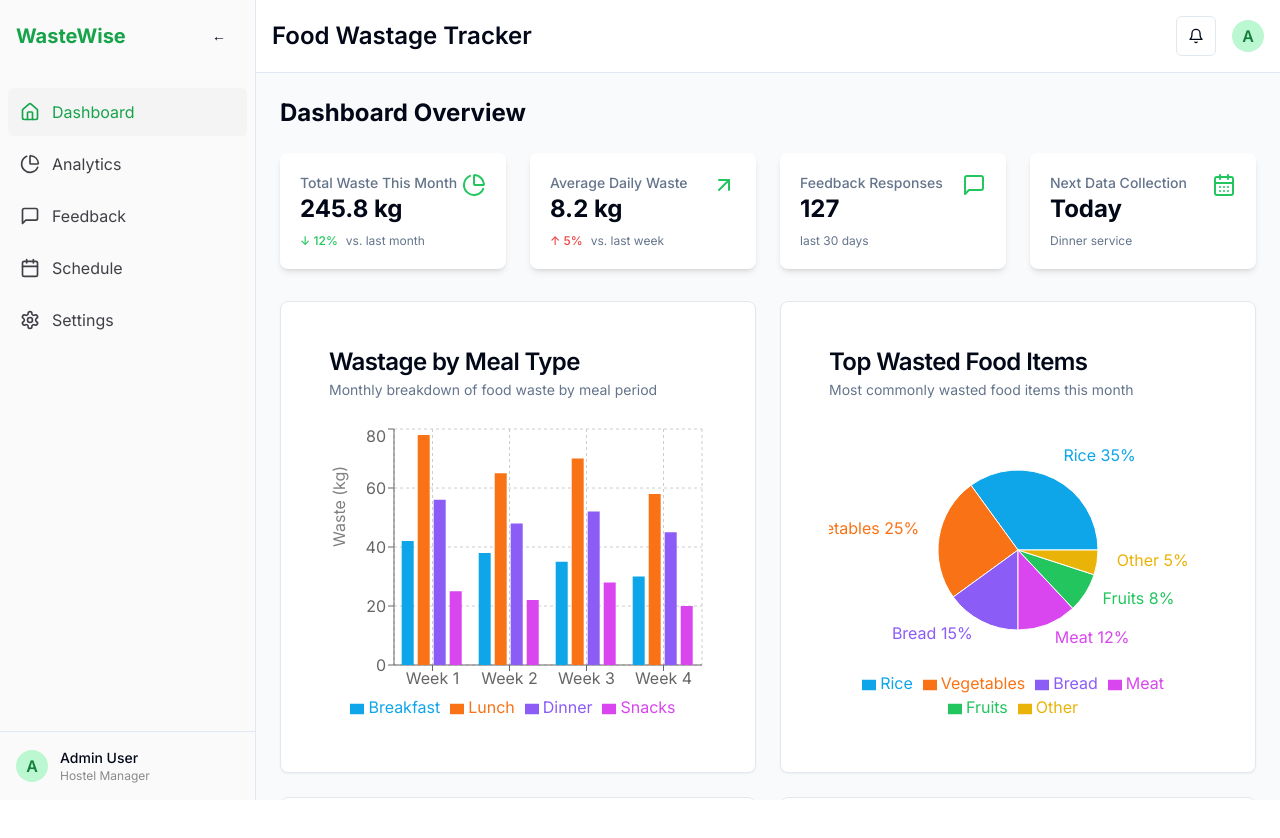
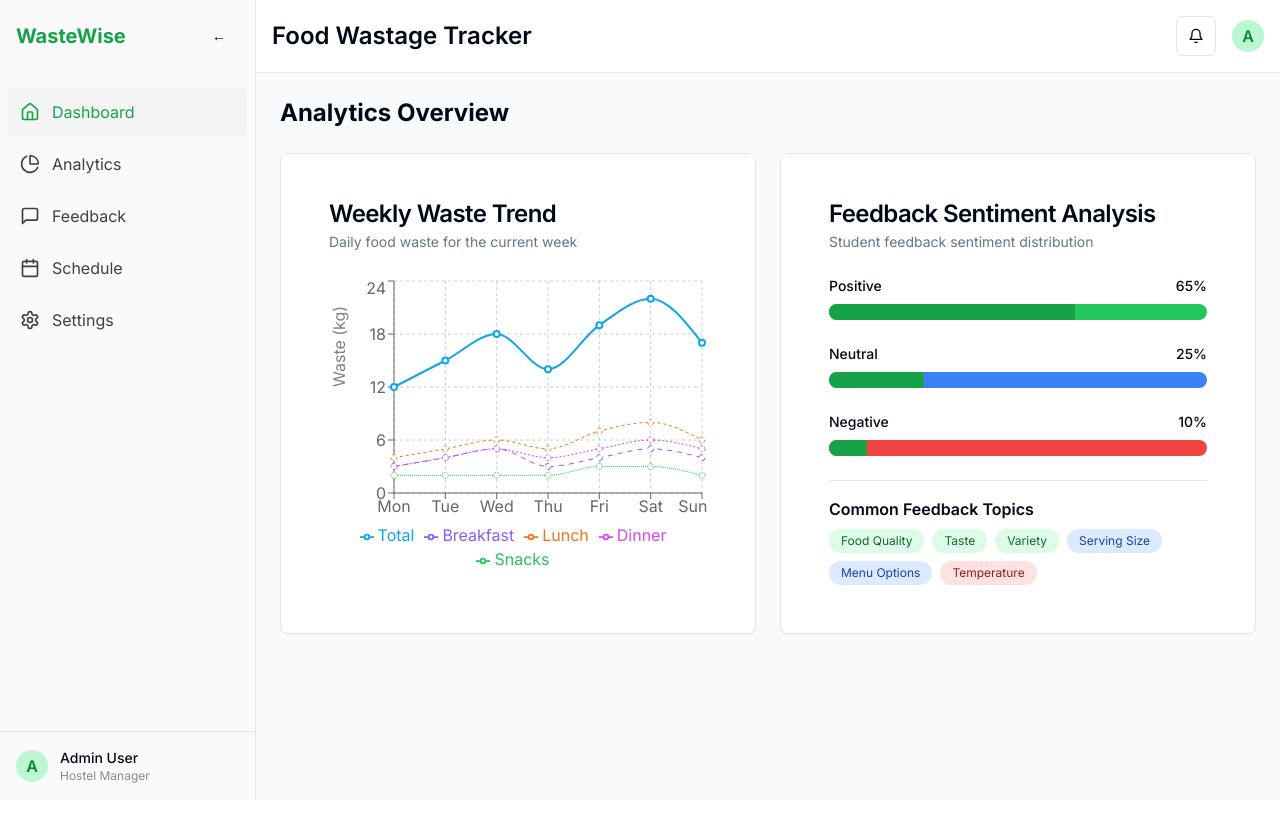
Before and after one commit to lucifer5423/waste-wise-hostel-insights, a React (Vite) app: page /analytics in a window 1280 px wide. Shown: the top 838 px of the page. After the commit the page ends 800 px from the top, so only its background shows below. Built offline with nearby package versions, Linux system fonts and the light colour scheme.

Commit message:
feat: Add charts to analytics page
Adds the weekly waste trend and feedback sentiment analysis charts to the analytics page.

```diff
--- a/src/App.tsx
+++ b/src/App.tsx
@@ -5,6 +5,7 @@ import { TooltipProvider } from "@/components/ui/tooltip";
 import { QueryClient, QueryClientProvider } from "@tanstack/react-query";
 import { BrowserRouter, Routes, Route } from "react-router-dom";
 import Index from "./pages/Index";
+import Analytics from "./pages/Analytics";
 import NotFound from "./pages/NotFound";
 
 const queryClient = new QueryClient();
@@ -17,7 +18,7 @@ const App = () => (
       <BrowserRouter>
         <Routes>
           <Route path="/" element={<Index />} />
-          <Route path="/analytics" element={<Index />} /> {/* Placeholder for future Analytics page */}
+          <Route path="/analytics" element={<Analytics />} />
           <Route path="/feedback" element={<Index />} /> {/* Placeholder for future Feedback page */}
           <Route path="/schedule" element={<Index />} /> {/* Placeholder for future Schedule page */}
           <Route path="/settings" element={<Index />} /> {/* Placeholder for future Settings page */}
--- /dev/null
+++ b/src/pages/Analytics.tsx
@@ -0,0 +1,33 @@
+
+import React from "react";
+import Sidebar from "@/components/layout/Sidebar";
+import Header from "@/components/layout/Header";
+import WasteTrend from "@/components/dashboard/WasteTrend";
+import FeedbackSentiment from "@/components/dashboard/FeedbackSentiment";
+
+const Analytics = () => {
+  return (
+    <div className="flex h-screen bg-gray-50">
+      <Sidebar />
+
+      <div className="flex-1 flex flex-col overflow-hidden">
+        <Header />
+
+        <main className="flex-1 overflow-y-auto p-6">
+          <div className="max-w-7xl mx-auto">
+            <div className="mb-8">
+              <h2 className="text-2xl font-bold mb-6">Analytics Overview</h2>
+
+              <div className="grid grid-cols-1 lg:grid-cols-2 gap-6 mb-6">
+                <WasteTrend />
+                <FeedbackSentiment />
+              </div>
+            </div>
+          </div>
+        </main>
+      </div>
+    </div>
+  );
+};
+
+export default Analytics;
--- a/src/pages/Index.tsx
+++ b/src/pages/Index.tsx
@@ -6,8 +6,6 @@ import Header from "@/components/layout/Header";
 import StatCard from "@/components/dashboard/StatCard";
 import WastageByMealChart from "@/components/dashboard/WastageByMealChart";
 import TopWastedItems from "@/components/dashboard/TopWastedItems";
-import WasteTrend from "@/components/dashboard/WasteTrend";
-import FeedbackSentiment from "@/components/dashboard/FeedbackSentiment";
 import DataEntryCard from "@/components/dashboard/DataEntryCard";
 import PredictionCard from "@/components/dashboard/PredictionCard";
 import CsvImport from "@/components/dashboard/CsvImport";
@@ -68,11 +66,6 @@ const Index = () => {
             </div>
 
             <div className="grid grid-cols-1 lg:grid-cols-2 gap-6 mb-6">
-              <WasteTrend />
-              <FeedbackSentiment />
-            </div>
-
-            <div className="grid grid-cols-1 lg:grid-cols-2 gap-6 mb-6">
               <DataEntryCard />
               <PredictionCard />
             </div>
```
